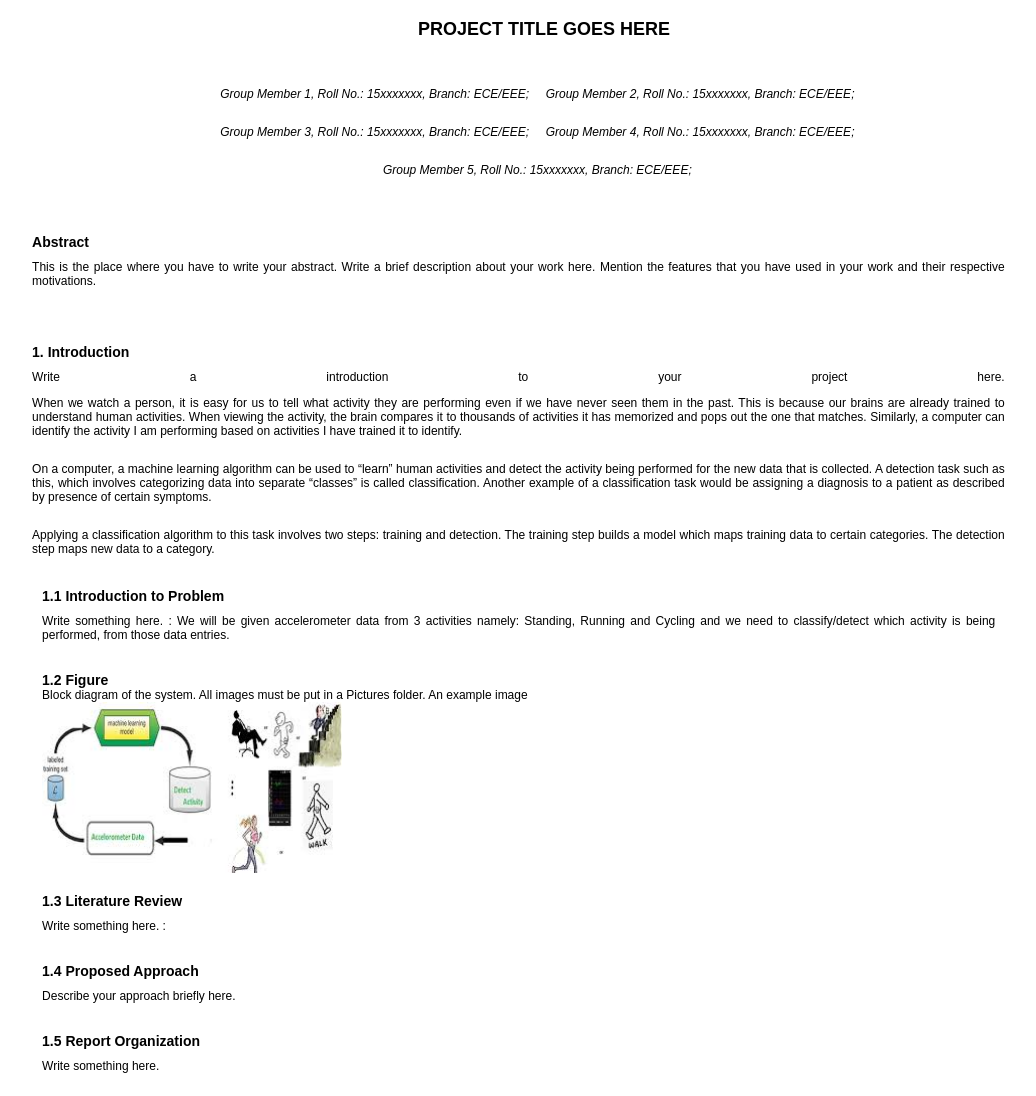
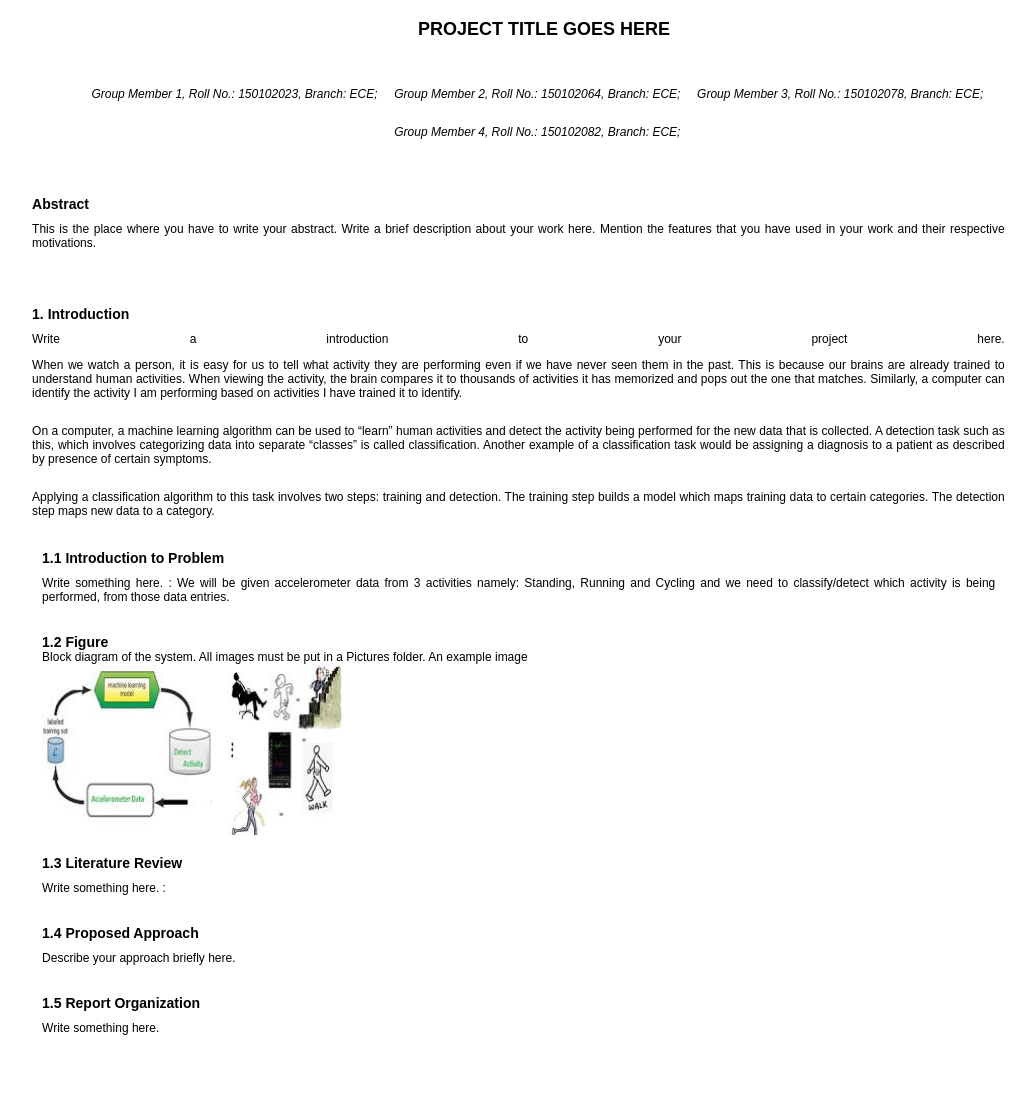
Before and after one commit to vanamala/DSP-Project, a plain HTML site: page index.html in a window 1280 px wide. Shown: the top 1096 px of the page, without its empty margins (96-1132 px from the left). Drawn offline with Linux system fonts and the light colour scheme.

Commit message:
Update index.html

```diff
--- a/index.html
+++ b/index.html
@@ -21,11 +21,10 @@
 			<div class="authors">
 
 				<!-- Start edit here  -->
-				<p>Group Member 1, Roll No.: 15xxxxxxx, Branch: ECE/EEE</p>; &nbsp; &nbsp;
-				<p>Group Member 2, Roll No.: 15xxxxxxx, Branch: ECE/EEE</p>; &nbsp; &nbsp;
-				<p>Group Member 3, Roll No.: 15xxxxxxx, Branch: ECE/EEE</p>; &nbsp; &nbsp;
-				<p>Group Member 4, Roll No.: 15xxxxxxx, Branch: ECE/EEE</p>; &nbsp; &nbsp;
-				<p>Group Member 5, Roll No.: 15xxxxxxx, Branch: ECE/EEE</p>; &nbsp; &nbsp;
+				<p>Group Member 1, Roll No.: 150102023, Branch: ECE</p>; &nbsp; &nbsp;
+				<p>Group Member 2, Roll No.: 150102064, Branch: ECE</p>; &nbsp; &nbsp;
+				<p>Group Member 3, Roll No.: 150102078, Branch: ECE</p>; &nbsp; &nbsp;
+				<p>Group Member 4, Roll No.: 150102082, Branch: ECE</p>; &nbsp; &nbsp;
 				<!-- Stop edit here -->
 
 			</div>
```
